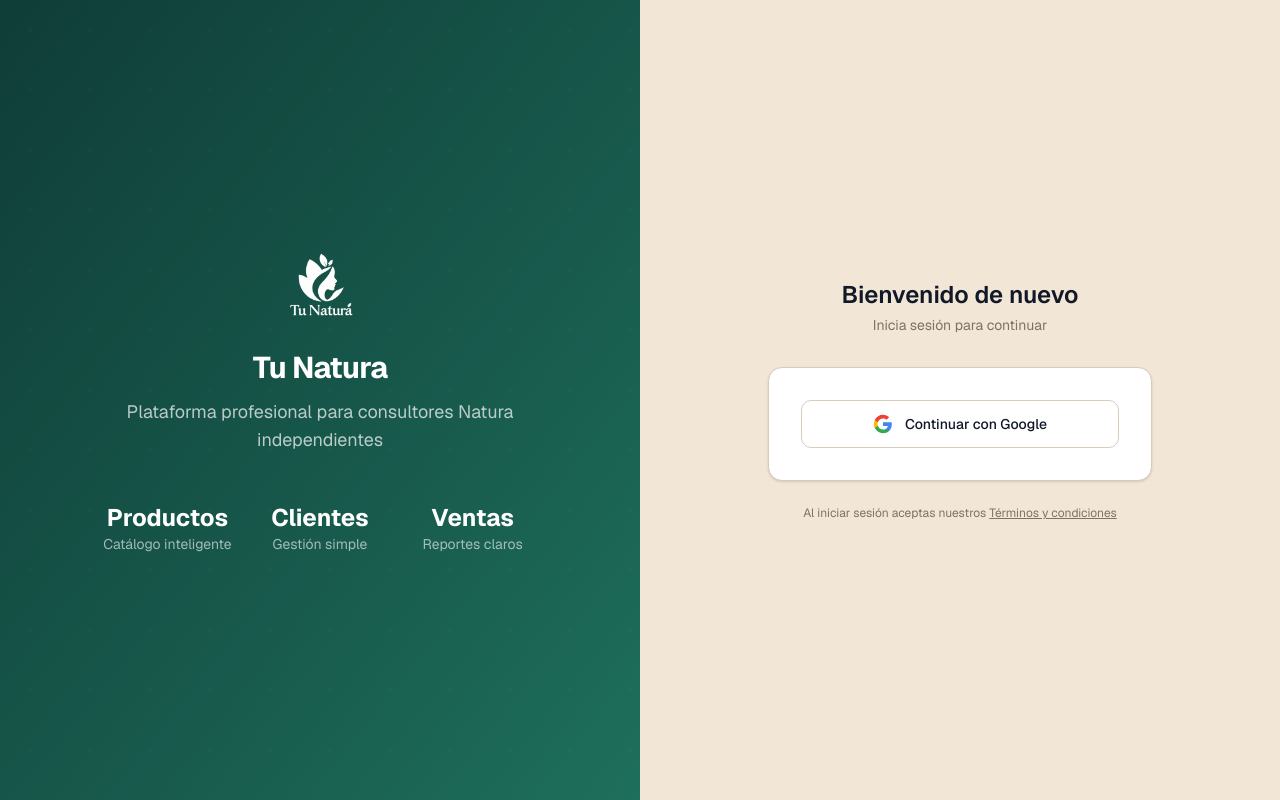
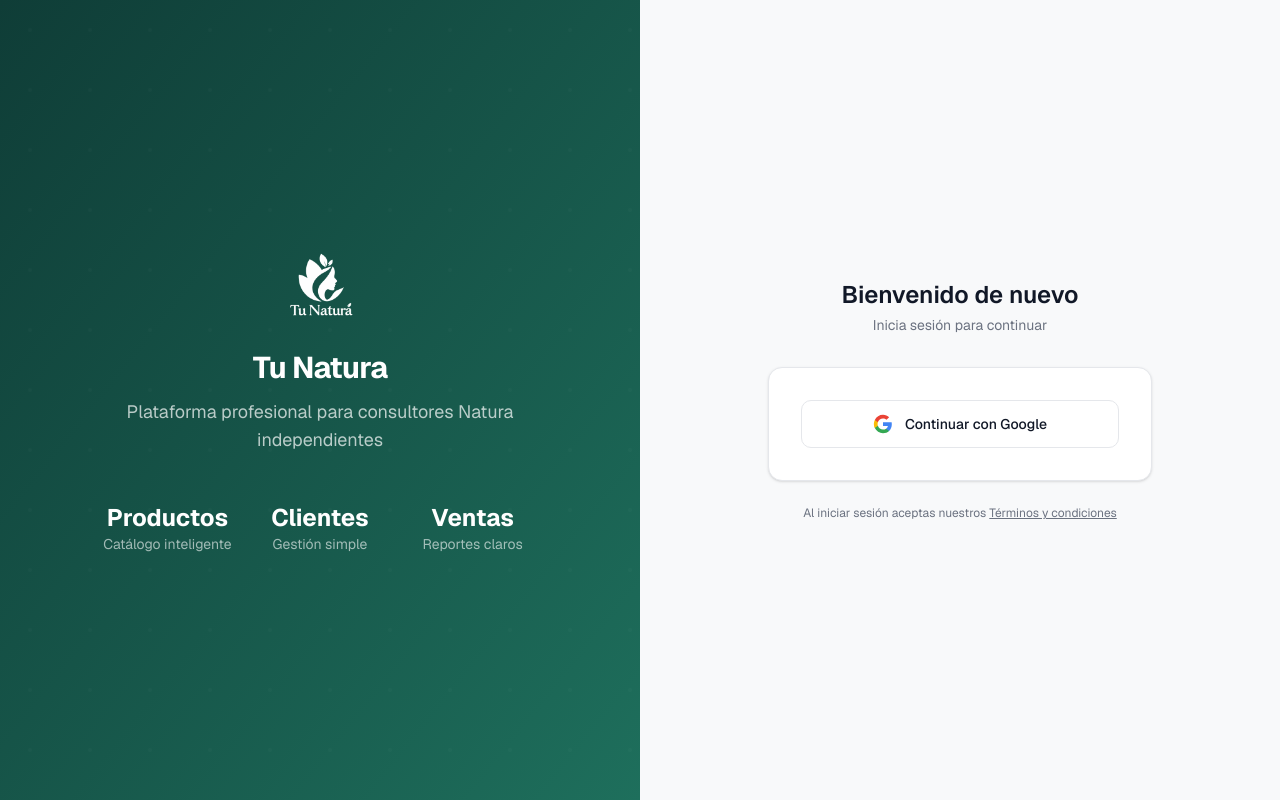
Before and after one commit to Marianorio/tunatura, a Next.js app: page /login in a window 1280 px wide. Built offline with nearby package versions, Linux system fonts and the light colour scheme.

Commit message:
fix: dialog scroll, chart dark mode colors, general theme (green sidebar + white body)

```diff
--- a/src/app/globals.css
+++ b/src/app/globals.css
@@ -5,7 +5,7 @@
 @custom-variant dark (&:is(.dark *));
 
 :root {
-  --background: #F2E6D6;
+  --background: #F8F9FA;
   --foreground: #111827;
   --card: #FFFFFF;
   --card-foreground: #111827;
@@ -15,14 +15,14 @@
   --primary-foreground: #FFFFFF;
   --secondary: #1E6F5C;
   --secondary-foreground: #FFFFFF;
-  --muted: #EADCC8;
-  --muted-foreground: #7D7266;
+  --muted: #F1F3F5;
+  --muted-foreground: #6B7280;
   --accent: #FF9F6E;
   --accent-foreground: #111827;
   --destructive: #EF4444;
   --destructive-foreground: #FFFFFF;
-  --border: #D8CCB8;
-  --input: #D8CCB8;
+  --border: #E5E7EB;
+  --input: #E5E7EB;
   --ring: #0F3D37;
   --chart-1: #0F3D37;
   --chart-2: #1E6F5C;
@@ -30,14 +30,14 @@
   --chart-4: #FF9F6E;
   --chart-5: #374151;
   --radius: 0.625rem;
-  --sidebar: #FFFFFF;
-  --sidebar-foreground: #111827;
-  --sidebar-primary: #0F3D37;
-  --sidebar-primary-foreground: #FFFFFF;
-  --sidebar-accent: #EADCC8;
-  --sidebar-accent-foreground: #0F3D37;
-  --sidebar-border: #D8CCB8;
-  --sidebar-ring: #0F3D37;
+  --sidebar: #0F3D37;
+  --sidebar-foreground: #FFFFFF;
+  --sidebar-primary: #4CAF86;
+  --sidebar-primary-foreground: #0F3D37;
+  --sidebar-accent: rgba(255, 255, 255, 0.08);
+  --sidebar-accent-foreground: #FFFFFF;
+  --sidebar-border: rgba(255, 255, 255, 0.1);
+  --sidebar-ring: #4CAF86;
 }
 
 .dark {
--- a/src/components/dashboard/sales-dashboard.tsx
+++ b/src/components/dashboard/sales-dashboard.tsx
@@ -220,11 +220,11 @@
             </div>
             <div className="flex items-center gap-3 text-xs text-muted-foreground">
               <span className="flex items-center gap-1">
-                <span className="size-2.5 rounded-sm bg-primary" />
+                <span className="size-2.5 rounded-sm" style={{ backgroundColor: "var(--color-primary)" }} />
                 Ingresos
               </span>
               <span className="flex items-center gap-1">
-                <span className="size-2.5 rounded-sm bg-emerald-400" />
+                <span className="size-2.5 rounded-sm" style={{ backgroundColor: "var(--color-chart-2)" }} />
                 Pedidos
               </span>
             </div>
@@ -232,18 +232,18 @@
           <div className="h-64 sm:h-72">
             <ResponsiveContainer width="100%" height="100%">
               <BarChart data={monthlyData} barGap={4}>
-                <CartesianGrid strokeDasharray="3 3" stroke="hsl(var(--border))" vertical={false} />
+                <CartesianGrid strokeDasharray="3 3" stroke="var(--color-border)" vertical={false} />
                 <XAxis
                   dataKey="name"
                   tick={{ fontSize: 11 }}
-                  stroke="hsl(var(--muted-foreground))"
+                  stroke="var(--color-muted-foreground)"
                   tickLine={false}
                   axisLine={false}
                 />
                 <YAxis
                   yAxisId="left"
                   tick={{ fontSize: 11 }}
-                  stroke="hsl(var(--muted-foreground))"
+                  stroke="var(--color-muted-foreground)"
                   tickFormatter={(v) => `$${v}`}
                   tickLine={false}
                   axisLine={false}
@@ -252,7 +252,7 @@
                   yAxisId="right"
                   orientation="right"
                   tick={{ fontSize: 11 }}
-                  stroke="hsl(var(--muted-foreground))"
+                  stroke="var(--color-muted-foreground)"
                   tickLine={false}
                   axisLine={false}
                   hide={true}
@@ -260,7 +260,9 @@
                 <Tooltip
                   contentStyle={{
                     borderRadius: "8px",
-                    border: "1px solid hsl(var(--border))",
+                    border: "1px solid var(--color-border)",
+                    backgroundColor: "var(--color-popover)",
+                    color: "var(--color-popover-foreground)",
                     boxShadow: "0 4px 12px rgba(0,0,0,0.08)",
                     fontSize: "13px",
                   }}
@@ -269,8 +271,8 @@
                     name === "ventas" ? "Ingresos" : "Pedidos",
                   ]}
                 />
-                <Bar yAxisId="left" dataKey="ventas" fill="hsl(var(--primary))" radius={[4, 4, 0, 0]} maxBarSize={32} />
-                <Bar yAxisId="right" dataKey="pedidos" fill="#34d399" radius={[4, 4, 0, 0]} maxBarSize={32} />
+                <Bar yAxisId="left" dataKey="ventas" fill="var(--color-primary)" radius={[4, 4, 0, 0]} maxBarSize={32} />
+                <Bar yAxisId="right" dataKey="pedidos" fill="var(--color-chart-2)" radius={[4, 4, 0, 0]} maxBarSize={32} />
               </BarChart>
             </ResponsiveContainer>
           </div>
--- a/src/components/ui/dialog.tsx
+++ b/src/components/ui/dialog.tsx
@@ -53,7 +53,7 @@
       <DialogPrimitive.Popup
         data-slot="dialog-content"
         className={cn(
-          "fixed top-1/2 left-1/2 z-50 grid w-full max-w-[calc(100%-2rem)] -translate-x-1/2 -translate-y-1/2 gap-4 rounded-xl bg-popover p-4 text-sm text-popover-foreground ring-1 ring-foreground/10 duration-100 outline-none sm:max-w-sm data-open:animate-in data-open:fade-in-0 data-open:zoom-in-95 data-closed:animate-out data-closed:fade-out-0 data-closed:zoom-out-95",
+          "fixed top-1/2 left-1/2 z-50 grid w-full max-w-[calc(100%-2rem)] -translate-x-1/2 -translate-y-1/2 gap-4 rounded-xl bg-popover p-4 text-sm text-popover-foreground ring-1 ring-foreground/10 duration-100 outline-none sm:max-w-sm max-h-[85vh] overflow-y-auto data-open:animate-in data-open:fade-in-0 data-open:zoom-in-95 data-closed:animate-out data-closed:fade-out-0 data-closed:zoom-out-95",
           className
         )}
         {...props}
```
